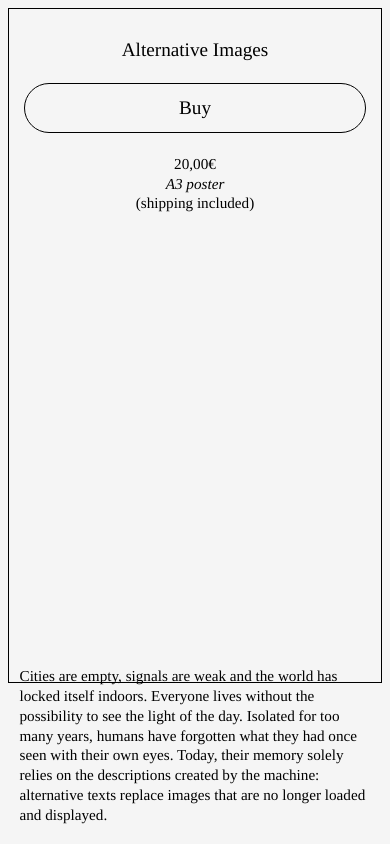
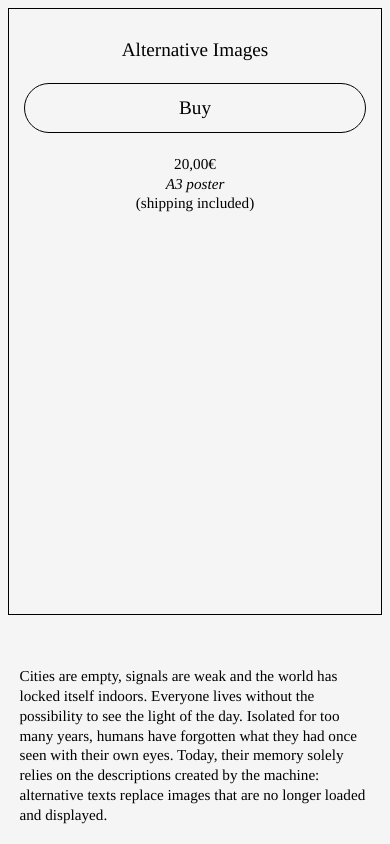
Before and after one commit to 600mt/altimages, a plain HTML site: page index.html in a window 390 px wide. Drawn offline with nearby package versions, Linux system fonts and the light colour scheme.

Commit message:
Add files via upload

```diff
--- a/style.css
+++ b/style.css
@@ -30,7 +30,7 @@ button {
 html{
     border: solid;
     border-width:1px;
-    height:80%;
+    height:72%;
     width:96%;
         margin-top:2%;
         margin-bottom:2%;
```
